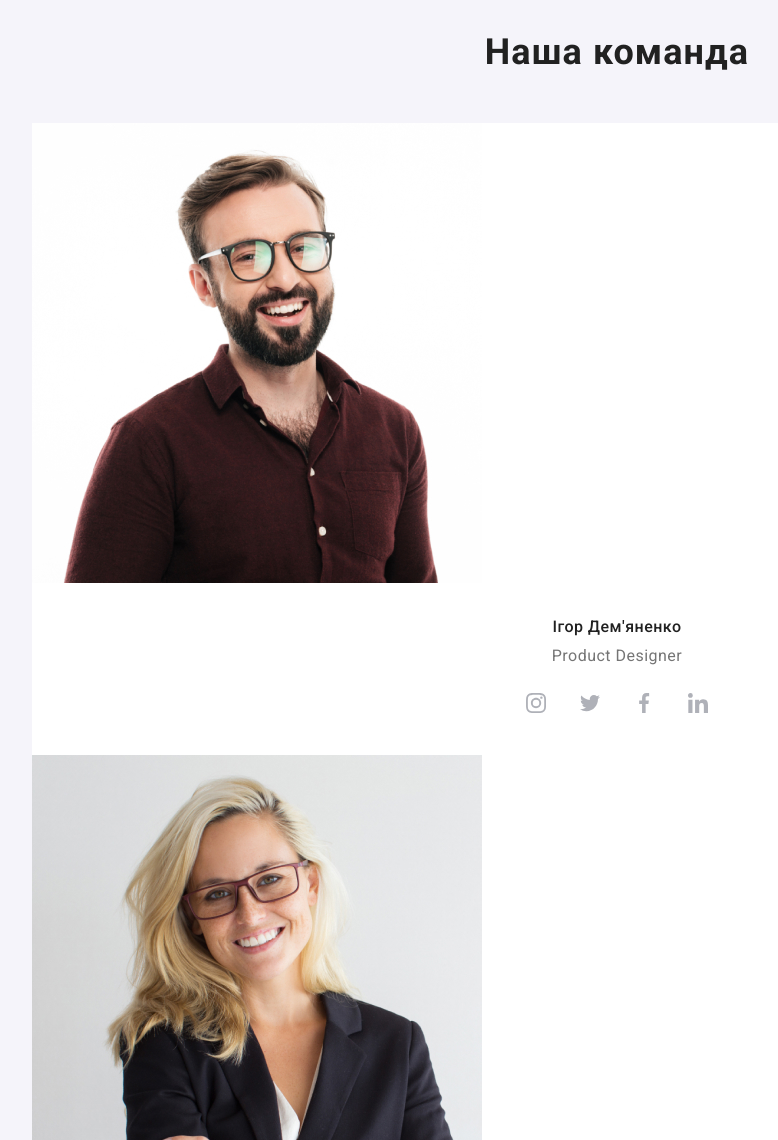
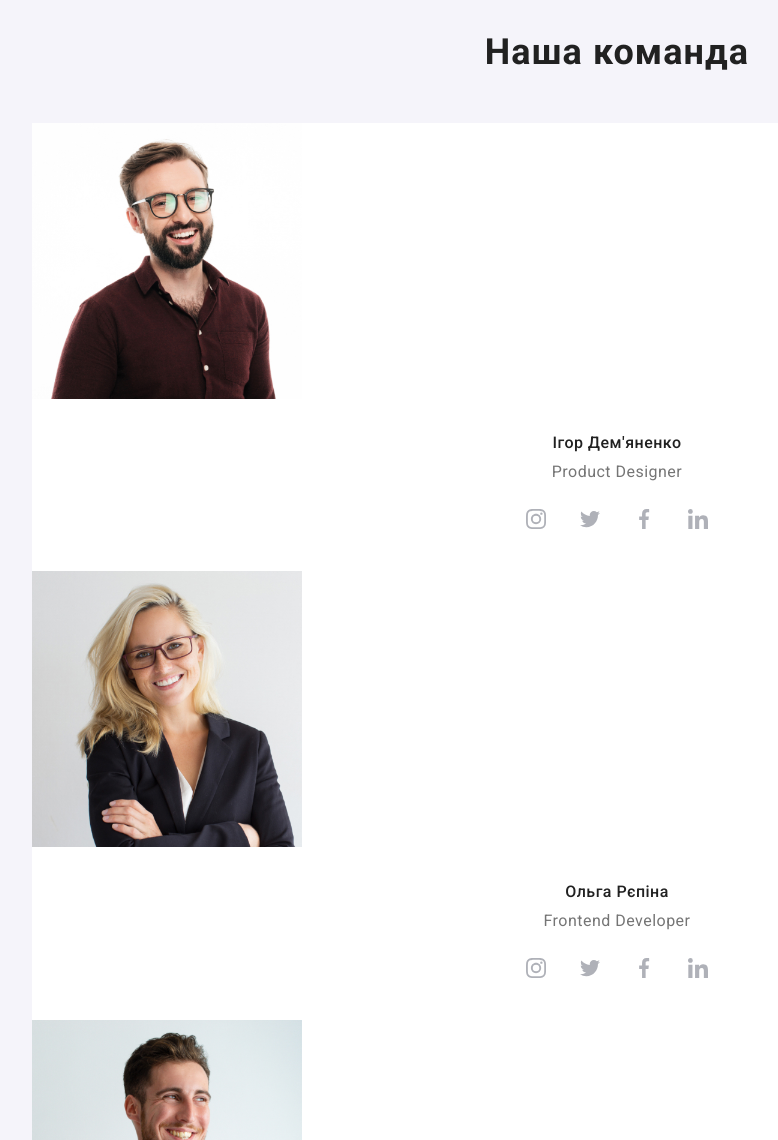
Before and after one commit to Radomanskyi/goit-markup-hw-08, a plain HTML site: page index.html in a window 1280 px wide. Shown: the part 1660-2800 px from the top of the page, without its empty margins (23-801 px from the left). Drawn offline with nearby package versions, Linux system fonts and the light colour scheme.

Commit message:
DZ 8 correct team img

```diff
--- a/index.html
+++ b/index.html
@@ -190,7 +190,7 @@
         <h2 class="team__title team__title--margin">Наша команда</h2>
         <ul class="team--flex list">
             <li class="team__employee team__employee--margin">
-                <img class="img-team" srcset="./images/team1-450px.jpg 1x, ./images/team1@2x-450px.jpg 2x," src="./images/team1.jpg" alt="На фото Product Designer" width="270">
+                <img srcset="./images/team1-450px.jpg 450w, ./images/team1@2x-450px.jpg 450w, ./images/team1@2x-354px.jpg 354w, ./images/team1@2x-354px.jpg 354w, ./images/team1@2x-270px.jpg 270w, ./images/team1@2x-270px.jpg 270w," src="./images/team1.jpg" alt="На фото Product Designer" width="270">
                 <div class="team__name--padding">
                     <h3 class="team__title-name">Ігор Дем'яненко</h3>
                     <p class="team__text">Product Designer</p>
@@ -223,7 +223,7 @@
                 </div>
             </li>
             <li class="team__employee team__employee--margin">
-                <img class="img-team" srcset="./images/team2-450px.jpg 1x, ./images/team2@2x-450px.jpg 2x," src="./images/team2.jpg" alt="На фото Frontend Developer" width="270">
+                <img srcset="./images/team2-450px.jpg 450w, ./images/team2@2x-450px.jpg 450w, ./images/team2@2x-354px.jpg 354w, ./images/team2@2x-354px.jpg 354w, ./images/team2@2x-270px.jpg 270w, ./images/team2@2x-270px.jpg 270w," src="./images/team2.jpg" alt="На фото Frontend Developer" width="270">
                 <div class="team__name--padding">
                     <h3 class="team__title-name">Ольга Рєпіна</h3>
                     <p class="team__text">Frontend Developer</p>
@@ -256,7 +256,7 @@
                 </div>
             </li>
             <li class="team__employee team__employee--margin">
-                <img class="img-team" srcset="./images/team3-450px.jpg 1x, ./images/team3@2x-450px.jpg 2x," src="./images/team3.jpg" alt="На фото Marketing" width="270">
+                <img srcset="./images/team3-450px.jpg 450w, ./images/team3@2x-450px.jpg 450w, ./images/team3@2x-354px.jpg 354w, ./images/team3@2x-354px.jpg 354w, ./images/team3@2x-270px.jpg 270w, ./images/team3@2x-270px.jpg 270w," src="./images/team3.jpg" alt="На фото Marketing" width="270">
                 <div class="team__name--padding">
                     <h3 class="team__title-name">Микола Тарасов</h3>
                     <p class="team__text">Marketing</p>
@@ -289,7 +289,7 @@
                 </div>
             </li>
             <li class="team__employee team__employee--margin">
-                <img class="img-team" srcset="./images/team4-450px.jpg 1x, ./images/team4@2x-450px.jpg 2x," src="./images/team4.jpg" alt="На фото UI Designer" width="270">
+                <img srcset="./images/team4-450px.jpg 450w, ./images/team4@2x-450px.jpg 450w, ./images/team4@2x-354px.jpg 354w, ./images/team4@2x-354px.jpg 354w, ./images/team4@2x-270px.jpg 270w, ./images/team4@2x-270px.jpg 270w," src="./images/team4.jpg" alt="На фото UI Designer" width="270">
                 <div class="team__name--padding">
                     <h3 class="team__title-name">Михайло Єрмаков</h3>
                     <p class="team__text">UI Designer</p>
--- a/scss/base/_etc.scss
+++ b/scss/base/_etc.scss
@@ -103,9 +103,3 @@ textarea {
     display: flex;
     align-items: baseline;
 }
-
-.img-team {
-    width: 450px;
-
-
-}
```
Also changed, not shown: css/main.css, css/main.min.css, 2 other files.
